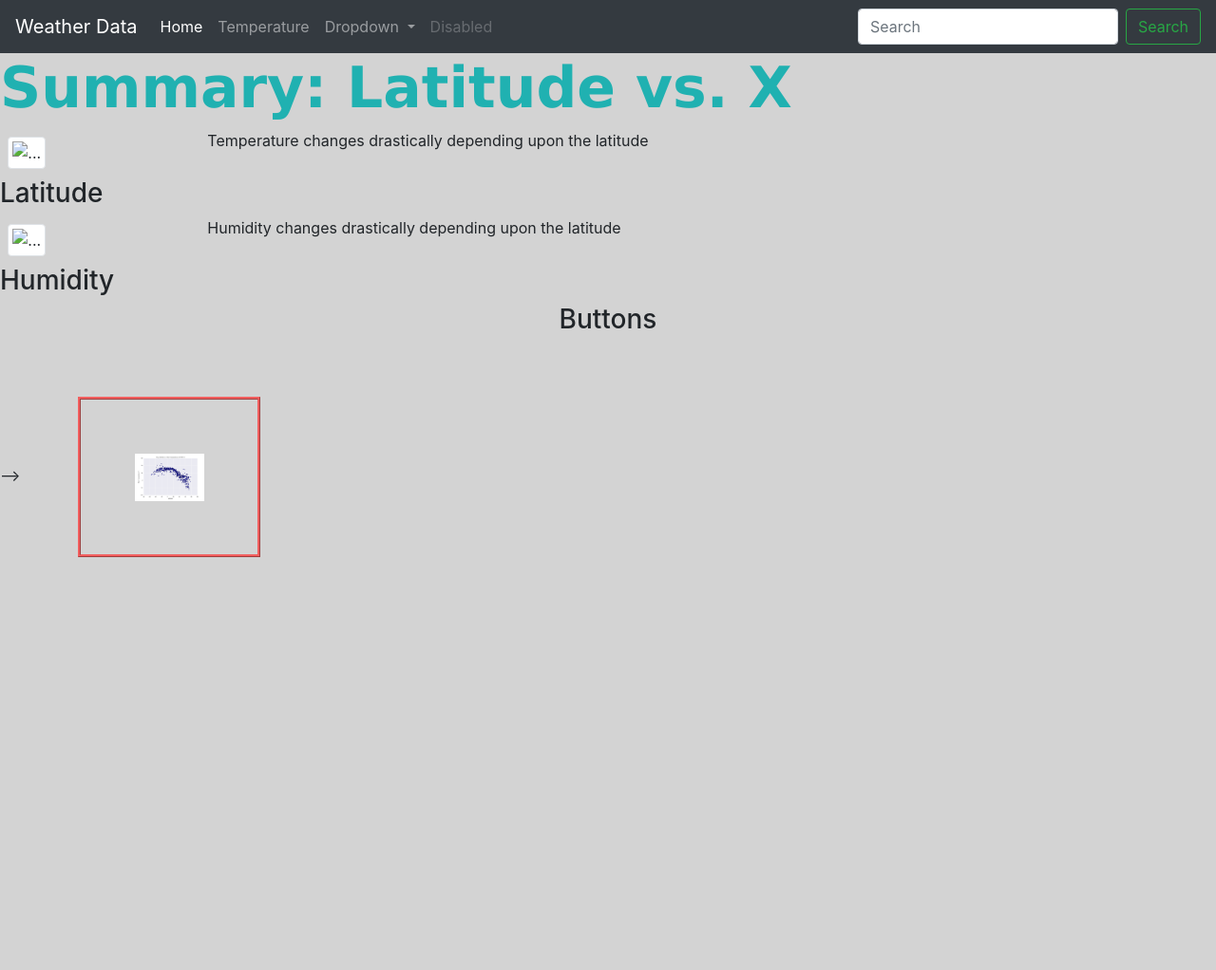
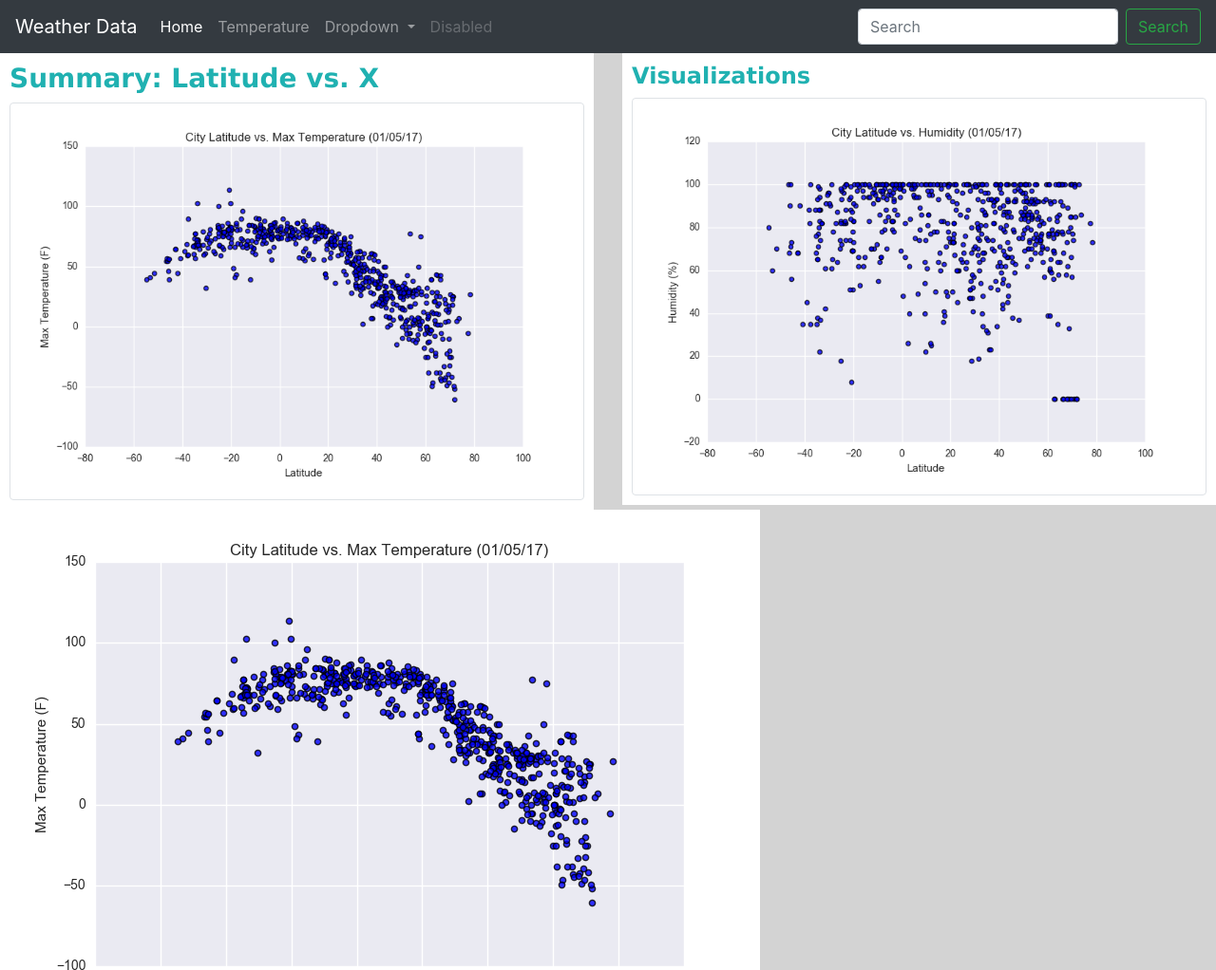
Before and after one commit to jddarby1108/Web-Design-Challenge, a plain HTML site: page index.html in a window 1280 px wide. Shown: the top 1022 px of the page at 95% size. Before the commit the page ends 800 px from the top, so only its background shows below. Drawn offline with nearby package versions, Linux system fonts and the light colour scheme.

Commit message:
refining row 1 of webpage

```diff
--- a/index.html
+++ b/index.html
@@ -60,65 +60,32 @@
     </nav>
 
 
-    <!-- <!-- <div class="container"> -->
-        <h1 class="">Summary: Latitude vs. X</h1>
-        <div class="row">
-            <div class="col-md-2">
-                <div class="thumbnail">
-                    <img src="assets/images/Fig1.png" alt="..." class="img-thumbnail">
-                </div>
-                <div class="caption">
-                    <h3>Latitude</h3>
-                </div>
+
+    <div class="row">
+        <div class="col-md-6">
+            <div class="ttle">
+                <h3 class="">Summary: Latitude vs. X</h3>
+                <img src="WebVisualizations/assets/images/Fig1.png" alt="..." class="img-thumbnail">
             </div>
-            <div class="col">
-                <p class="card-text">Temperature changes drastically depending upon the latitude</p>
+            <div class="caption">
+
             </div>
         </div>
-        <div class="row">
-            <div class="col-md-2">
-                <div class="thumbnail">
-                    <img src="assets/images/Fig2.png" alt="..." class="img-thumbnail">
-                </div>
-                <div class="caption">
-                    <h3>Humidity</h3>
-                </div>
+        <div class="col-md-6">
+            <div class="ttle">
+                <h4 class="">Visualizations</h4>
+                <img src="WebVisualizations/assets/images/Fig2.png" alt="..." class="img-thumbnail">
             </div>
-            <div class="col">
-                <p class="card-text">Humidity changes drastically depending upon the latitude</p>
+            <div class="caption">
             </div>
         </div>
+    </div>
 
-        <h3 class="text-center">Buttons</h3>
-
-    </div> -->
 
 </body>
 
 </html>
 
-
 <a href="Images">
     <img src="WebVisualizations/assets/images/Fig1.png" alt="..." />
 </a>
-
-<!-- div class="col-md-4">
-            <div class="thumbnail">
-              <img src="https://i.ytimg.com/vi/tntOCGkgt98/maxresdefault.jpg" alt="..." class="img-thumbnail">
-            </div>
-          <div class="caption">
-              <h3>Thumbnail label</h3>
-              <p>...</p>
-              <p><a href="#" class="btn btn-primary" role="button">Button</a> <a href="#" class="btn btn-default" role="button">Button</a></p>
-          </div>
-        </div>
-        <div class="col-md-4">
-            <div class="thumbnail">
-              <img src="https://i.ytimg.com/vi/tntOCGkgt98/maxresdefault.jpg" alt="..." class="img-thumbnail">
-            </div>
-            <div class="caption">
-                <h3>Thumbnail label</h3>
-                <p>...</p>
-                <p><a href="#" class="btn btn-primary" role="button">Button</a> <a href="#" class="btn btn-default" role="button">Button</a></p>
-          </div>
-        </div> -->
--- a/styles.css
+++ b/styles.css
@@ -2,31 +2,31 @@ body {
     background-color: lightgray;
 }
 
-h1{
+h3{
     text-align: left;
     font-family: Geneva;
     font-weight: bold;
-    font-size: 60px;
+    color: rgb(32, 177, 177);
+}
+
+h4{
+    text-align: left;
+    font-family: Geneva;
+    font-weight: bold;
     color: rgb(32, 177, 177);
 }
 
 .ttle{
     box-sizing: border-box;
-    -moz-box-sizing: border-box;
-    -webkit-box-sizing: border-box;
-    border: 4px solid #c2924e;
-	border-style: ridge;
     widows: 10px;
 height:auto;
 padding:10px;
 min-height:150px;
-border-bottom-left-radius: 3em;
-border-top-right-radius: 3em;
-background-color:#000;
+background-color: white;
 position:relative;
 	}
 
-img{
+/* img{
 
     width: 15%;
 
@@ -41,4 +41,4 @@ img{
     /* Area between the outer edge of the border and other elements */
     margin: 4.4%;
 
-}
+} */
```
